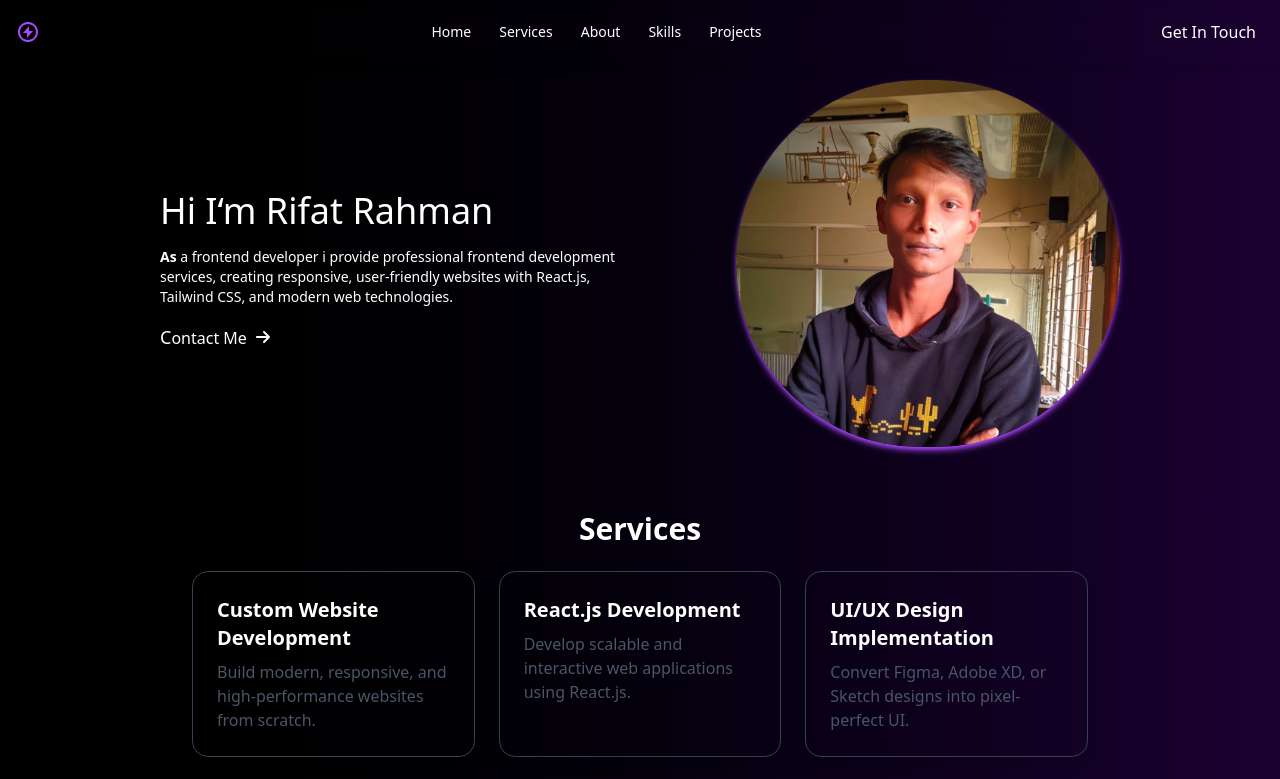
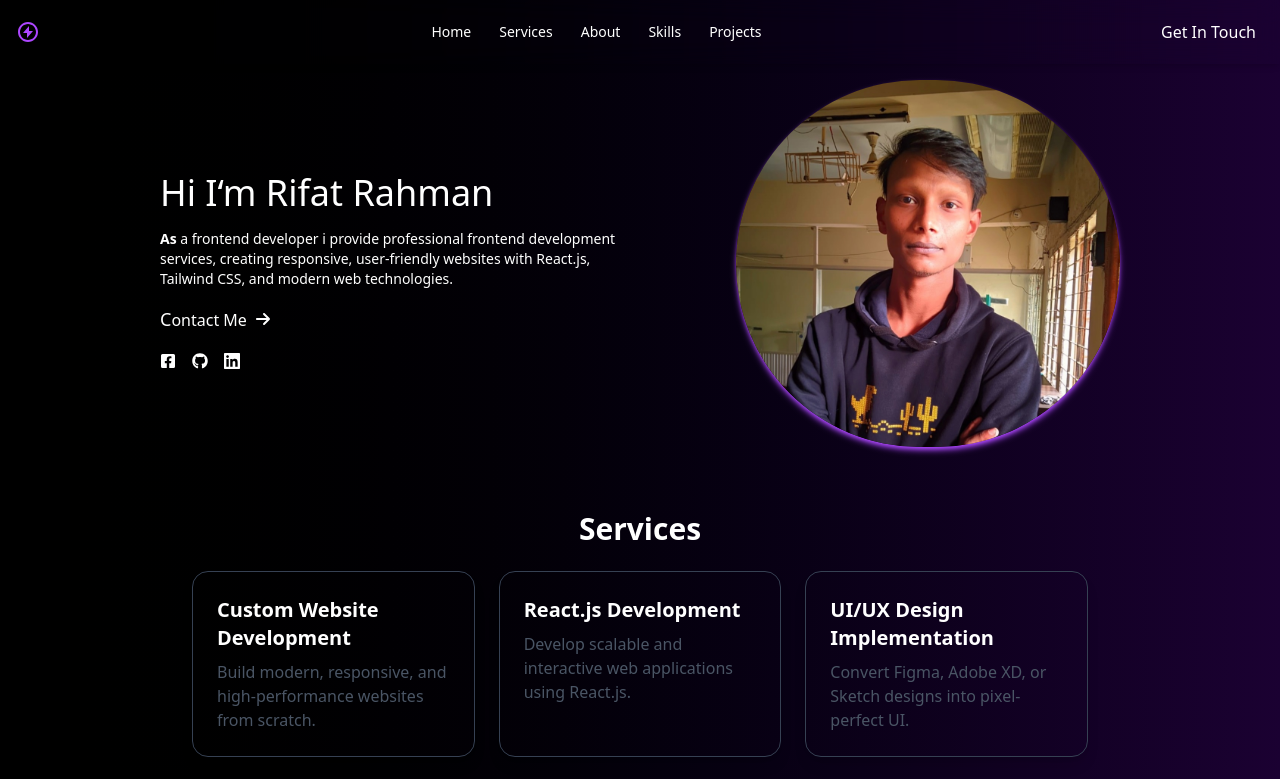
Before and after one commit to Rifat654/Personal-Portfolio, a React (Vite) app: page / in a window 1280 px wide. Shown: the top 779 px of the page. Built offline with nearby package versions, Linux system fonts and the light colour scheme.

Commit message:
added social media icons

```diff
--- a/src/components/Hero.jsx
+++ b/src/components/Hero.jsx
@@ -1,5 +1,10 @@
 import img from "../assets/rifat.jpg"
 import { FaArrowRight } from "react-icons/fa6";
+import { FaFacebookSquare } from "react-icons/fa";
+import { FaGithub } from "react-icons/fa6";
+import { GrLinkedin } from "react-icons/gr";
+
+
 const Hero = () => {
   return (
    <div id="home" className="w-full  h-full pt-20 flex items-center justify-end ">
@@ -12,6 +17,11 @@ const Hero = () => {
       <button className=" text-white cursor-pointer"><span className="text-lg">C</span>ontact Me</button>
       <FaArrowRight  className="hover:border hover:rounded-full hover:border-white transition-all duration-200 hover:p-1 "/>
       </div>
+      <div className="social flex items-center gap-4 pt-5 cursor-pointer justify-center sm:justify-start">
+        <FaFacebookSquare/>
+       <FaGithub/>
+       <GrLinkedin/>
+      </div>
    </div>
          {/* right column */}
      <div className="w-[80%] sm:w-[70%] md:w-[40%] h-[70%] sm:h-[80%]">
```
Also changed, not shown: src/assets/gaming.jpg (added), src/assets/show.jpg (added).
